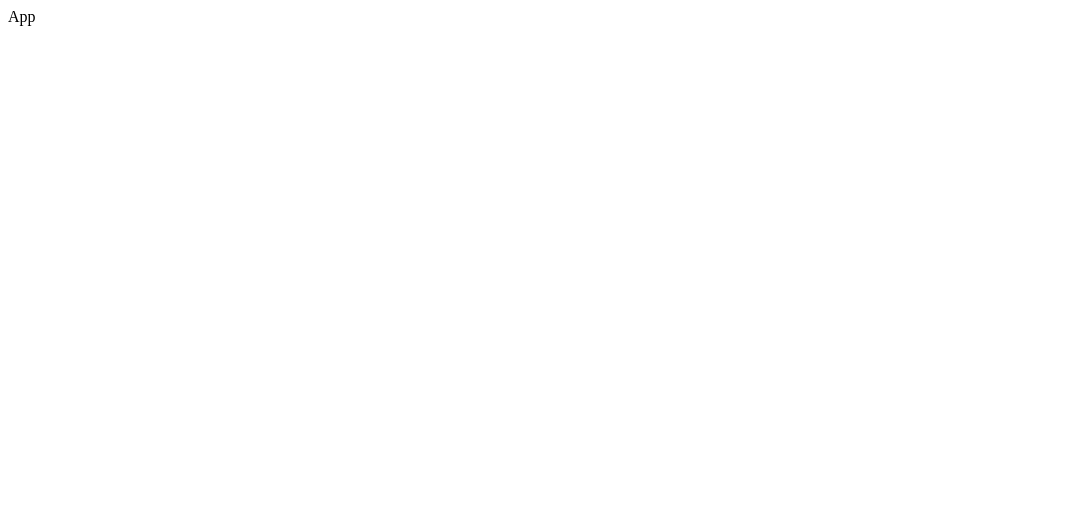
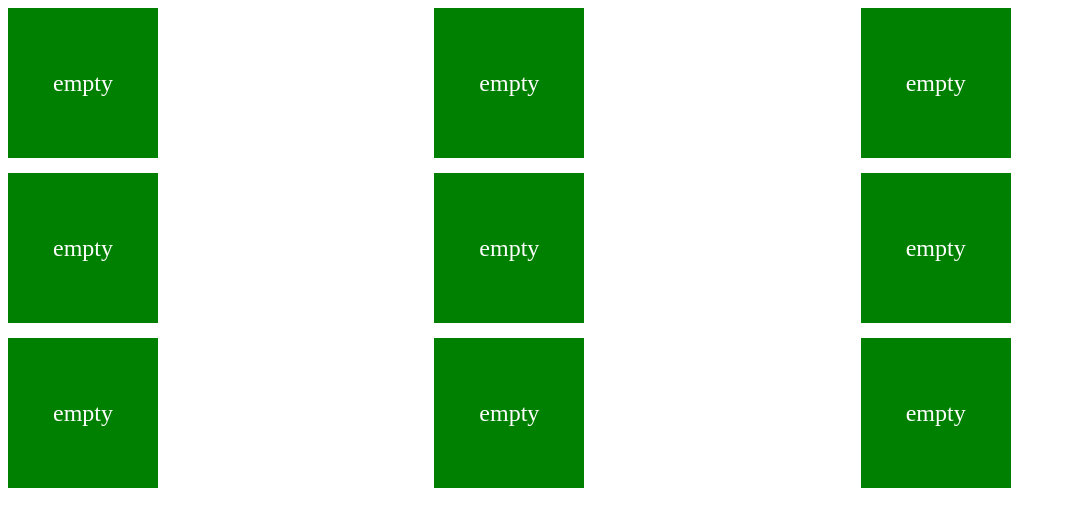
Before and after one commit to RAHULISLOGGEDIN/rec, a React (Create React App) app: page / in a window 1280 px wide. Shown: the top 526 px of the page, without its empty margins (0-1066 px from the left). Built offline with nearby package versions, Linux system fonts and the light colour scheme.

Commit message:
code till tic tac toe

```diff
--- a/src/index.js
+++ b/src/index.js
@@ -5,7 +5,8 @@ import ReactDOM from "react-dom/client";
 // import App from "./propStudy/App2";
 // import App from "./state1/App";
 // import App from "./state1/App2";
-import App from "./airbnbCard/App";
+// import App from "./airbnbCard/App";
+import App from "./tictactoe/App";
 
 const root = ReactDOM.createRoot(document.getElementById("root"));
 root.render(
--- a/src/state1/sample.js
+++ /dev/null
@@ -1 +0,0 @@
-const abcd = "sample";
--- /dev/null
+++ b/src/tictactoe/App.js
@@ -0,0 +1,24 @@
+import React, { useState } from "react";
+import "./style.css";
+
+export default function App() {
+  const [ticTacToeArr, setTicTacToeArr] = useState(new Array(9).fill("empty"));
+  /* circle, cross, empty */
+  const [isCross, setIsCross] = useState(true);
+  const [gameEndMessage, setGameEndMessage] = useState(""); // winner, draw
+
+  return (
+    <div>
+      <div className="container">
+        {/* heading etc */}
+        <div className="grid">
+          {" "}
+          {/* Tic Tac Toe Grid Generation */}
+          {ticTacToeArr.map((item, index) => (
+            <div className="box">{item}</div>
+          ))}
+        </div>
+      </div>
+    </div>
+  );
+}
--- /dev/null
+++ b/src/tictactoe/style.css
@@ -0,0 +1,15 @@
+.grid {
+  display: grid;
+  grid-template-columns: repeat(3, 1fr);
+  grid-gap: 15px;
+}
+.box {
+  display: flex;
+  justify-content: center;
+  align-items: center;
+  font-size: 1.5rem;
+  background-color: green;
+  height: 150px;
+  width: 150px;
+  color: white;
+}
```
